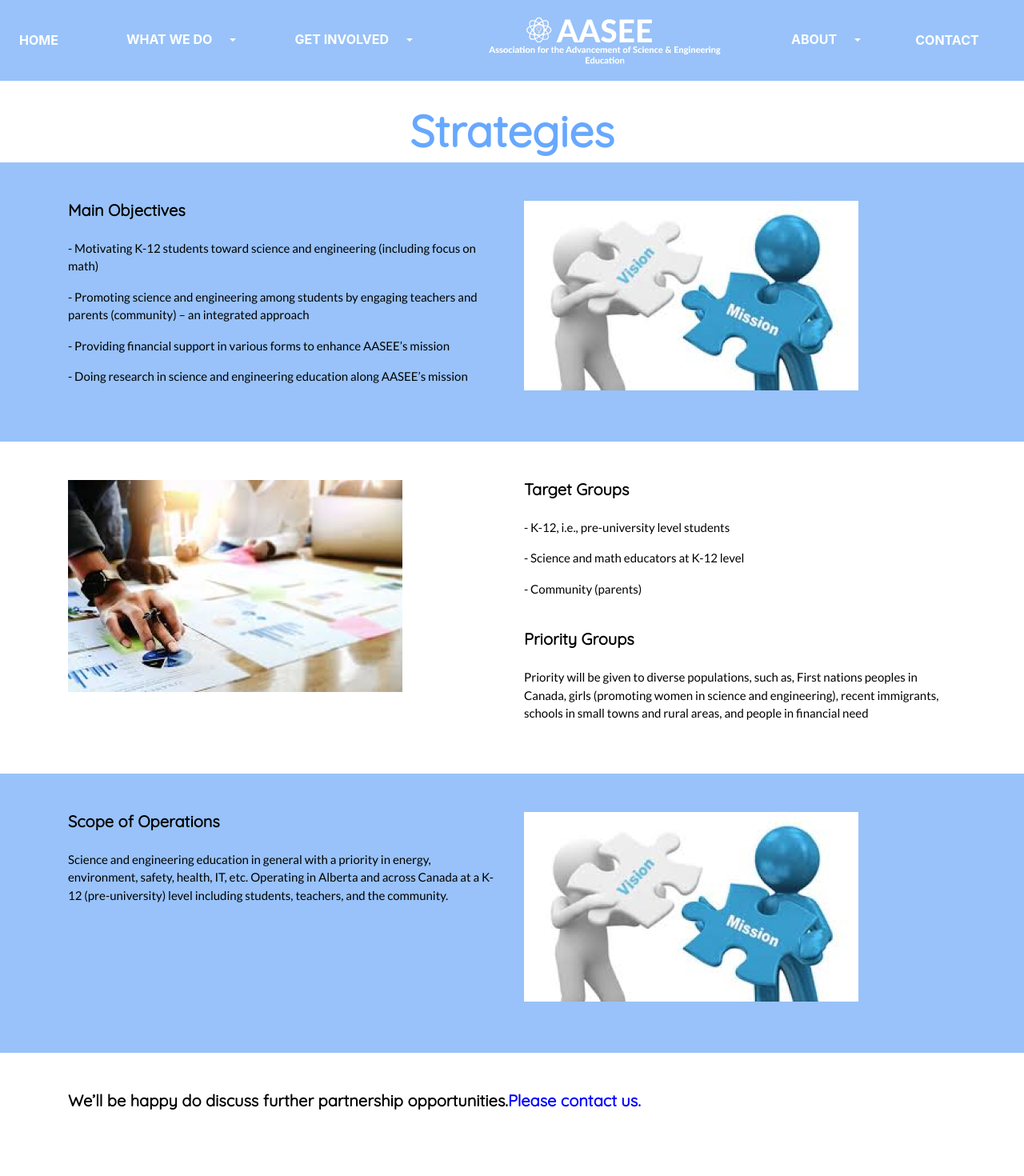
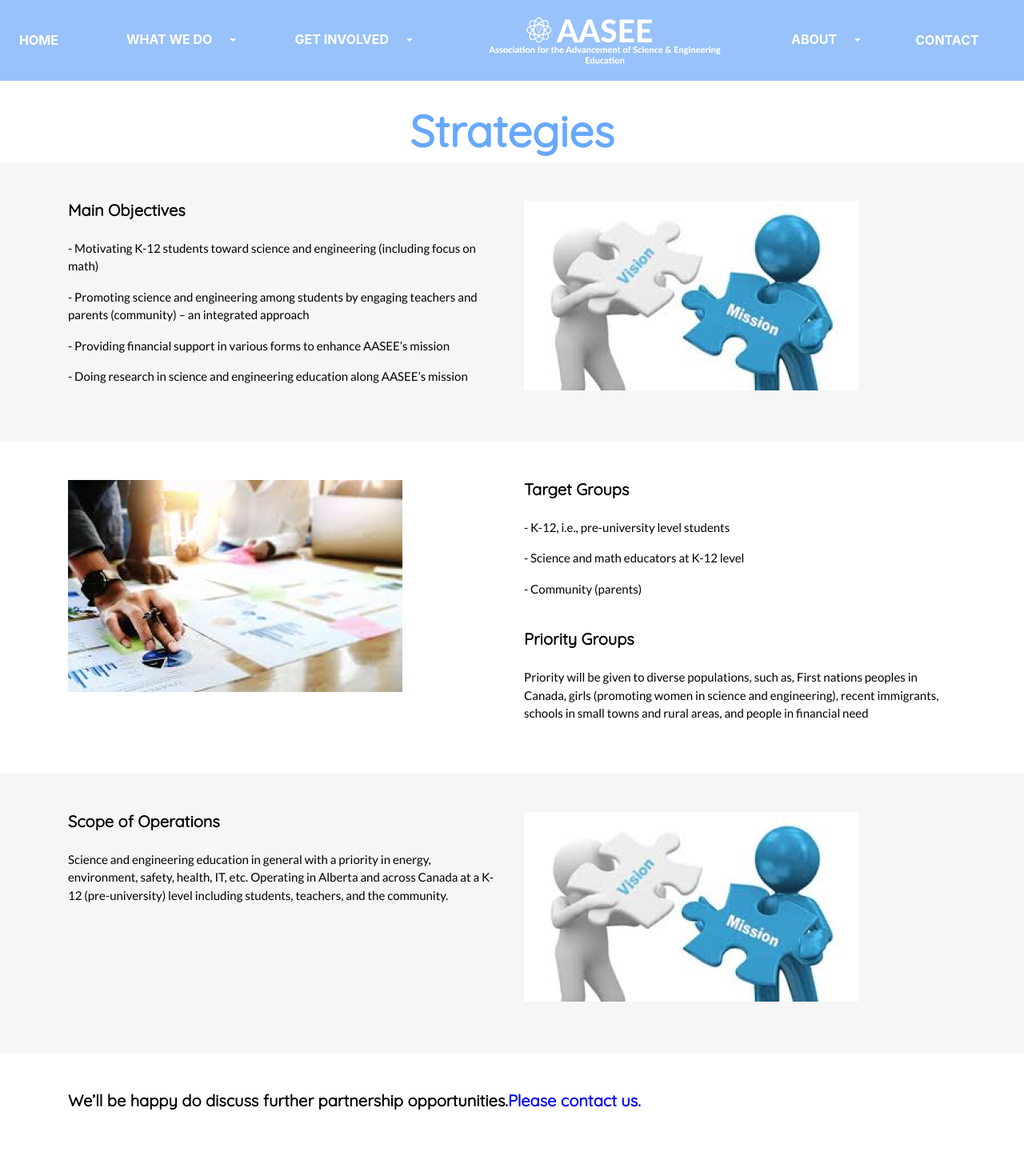
Before and after one commit to MushtabaA/AASEE-Website, a React (Create React App) app in the folder react-bootstrap/: page /Strategies in a window 1280 px wide. Shown: the top 1470 px of the page at 80% size. Built offline with nearby package versions, Linux system fonts and the light colour scheme.

Commit message:
Strategies edit

```diff
--- a/react-bootstrap/src/components/Strategies.css
+++ b/react-bootstrap/src/components/Strategies.css
@@ -69,3 +69,7 @@
   font-family: Lato;
   color: #000000;
 }
+
+.backstrats {
+  background-color: rgba(226, 226, 226, 0.3);
+}
--- a/react-bootstrap/src/components/Strategies.jsx
+++ b/react-bootstrap/src/components/Strategies.jsx
@@ -14,7 +14,7 @@ export default class Strategies extends Component {
 
           <section
             id="strategic-partner-section"
-            className="backg text-muted py-5"
+            className="backstrats text-muted py-5"
           >
             <div className="container">
               <div className="row">
@@ -79,7 +79,7 @@ export default class Strategies extends Component {
           </section>
           <section
             id="strategic-partner-section"
-            className="backg text-muted py-5"
+            className="backstrats text-muted py-5"
           >
             <div className="container">
               <div className="row">
```
